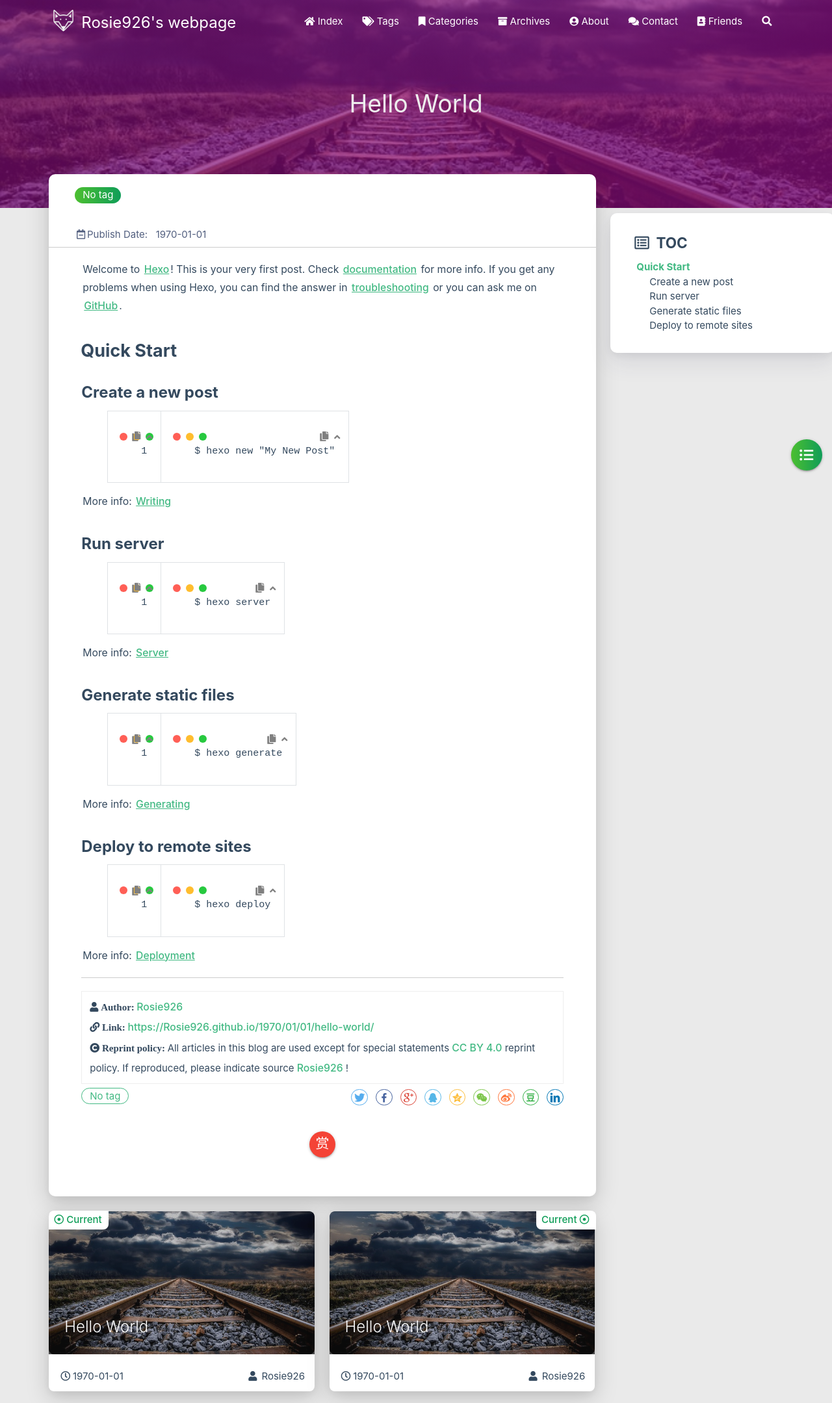
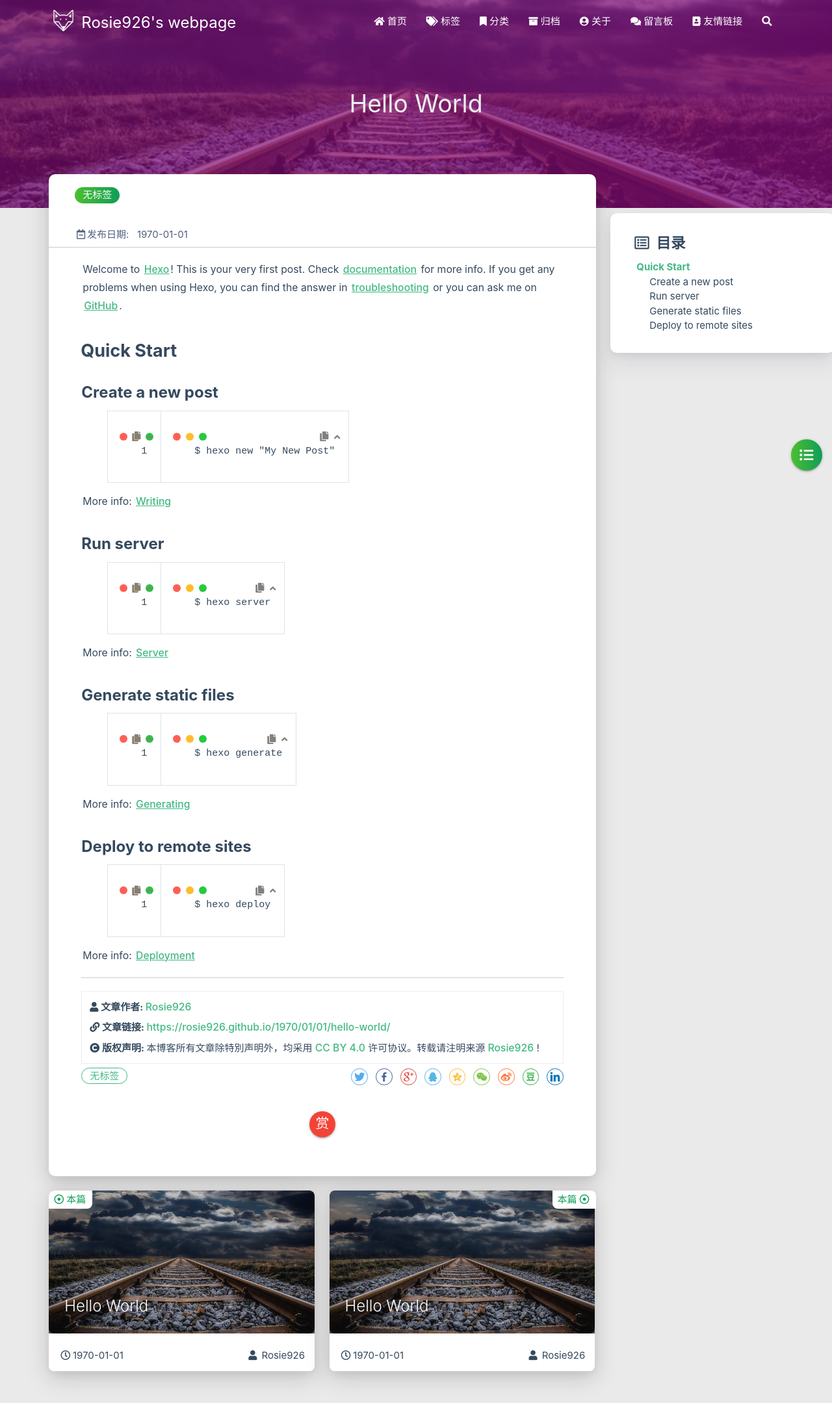
Before and after one commit to Rosie926/Rosie926.github.io, a plain HTML site: page 1970/01/01/hello-world/index.html in a window 1280 px wide. Shown: the top 2159 px of the page at 65% size. Drawn offline with Linux system fonts and the light colour scheme; some packages are replaced by stand-ins of ours; no server answers; a script that the page names is missing.

Commit message:
🎈 2022-01-18 11

```diff
--- a/1970/01/01/hello-world/index.html
+++ b/1970/01/01/hello-world/index.html
@@ -1,5 +1,5 @@
 <!DOCTYPE HTML>
-<html lang="en">
+<html lang="zh-CN">
 
 
 <head>
@@ -58,7 +58,7 @@
 
       <i class="fas fa-home" style="zoom: 0.6;"></i>
 
-      <span>Index</span>
+      <span>首页</span>
     </a>
 
   </li>
@@ -69,7 +69,7 @@
 
       <i class="fas fa-tags" style="zoom: 0.6;"></i>
 
-      <span>Tags</span>
+      <span>标签</span>
     </a>
 
   </li>
@@ -80,7 +80,7 @@
 
       <i class="fas fa-bookmark" style="zoom: 0.6;"></i>
 
-      <span>Categories</span>
+      <span>分类</span>
     </a>
 
   </li>
@@ -91,7 +91,7 @@
 
       <i class="fas fa-archive" style="zoom: 0.6;"></i>
 
-      <span>Archives</span>
+      <span>归档</span>
     </a>
 
   </li>
@@ -102,7 +102,7 @@
 
       <i class="fas fa-user-circle" style="zoom: 0.6;"></i>
 
-      <span>About</span>
+      <span>关于</span>
     </a>
 
   </li>
@@ -113,7 +113,7 @@
 
       <i class="fas fa-comments" style="zoom: 0.6;"></i>
 
-      <span>Contact</span>
+      <span>留言板</span>
     </a>
 
   </li>
@@ -124,14 +124,14 @@
 
       <i class="fas fa-address-book" style="zoom: 0.6;"></i>
 
-      <span>Friends</span>
+      <span>友情链接</span>
     </a>
 
   </li>
 
   <li>
     <a href="#searchModal" class="modal-trigger waves-effect waves-light">
-      <i id="searchIcon" class="fas fa-search" title="Search" style="zoom: 0.85;"></i>
+      <i id="searchIcon" class="fas fa-search" title="搜索" style="zoom: 0.85;"></i>
     </a>
   </li>
 </ul>
@@ -159,7 +159,7 @@
 
 			    <i class="fa-fw fas fa-home"></i>
 
-			Index
+			首页
 		</a>
 
         </li>
@@ -170,7 +170,7 @@
 
 			    <i class="fa-fw fas fa-tags"></i>
 
-			Tags
+			标签
 		</a>
 
         </li>
@@ -181,7 +181,7 @@
 
 			    <i class="fa-fw fas fa-bookmark"></i>
 
-			Categories
+			分类
 		</a>
 
         </li>
@@ -192,7 +192,7 @@
 
 			    <i class="fa-fw fas fa-archive"></i>
 
-			Archives
+			归档
 		</a>
 
         </li>
@@ -203,7 +203,7 @@
 
 			    <i class="fa-fw fas fa-user-circle"></i>
 
-			About
+			关于
 		</a>
 
         </li>
@@ -214,7 +214,7 @@
 
 			    <i class="fa-fw fas fa-comments"></i>
 
-			Contact
+			留言板
 		</a>
 
         </li>
@@ -225,7 +225,7 @@
 
 			    <i class="fa-fw fas fa-address-book"></i>
 
-			Friends
+			友情链接
 		</a>
 
         </li>
@@ -429,7 +429,7 @@
                 <div class="col s7">
 
                           <div class="article-tag">
-                            <span class="chip bg-color">No tag</span>
+                            <span class="chip bg-color">无标签</span>
                           </div>
 
                 </div>
@@ -441,7 +441,7 @@
             <div class="post-info">
 
                 <div class="post-date info-break-policy">
-                    <i class="far fa-calendar-minus fa-fw"></i>Publish Date:&nbsp;&nbsp;
+                    <i class="far fa-calendar-minus fa-fw"></i>发布日期:&nbsp;&nbsp;
                     1970-01-01
                 </div>
 
@@ -488,7 +488,7 @@
             <div class="reprint__author">
                 <span class="reprint-meta" style="font-weight: bold;">
                     <i class="fas fa-user">
-                        Author:
+                        文章作者:
                     </i>
                 </span>
                 <span class="reprint-info">
@@ -498,23 +498,23 @@
             <div class="reprint__type">
                 <span class="reprint-meta" style="font-weight: bold;">
                     <i class="fas fa-link">
-                        Link:
+                        文章链接:
                     </i>
                 </span>
                 <span class="reprint-info">
-                    <a href="https://Rosie926.github.io/1970/01/01/hello-world/">https://Rosie926.github.io/1970/01/01/hello-world/</a>
+                    <a href="https://rosie926.github.io/1970/01/01/hello-world/">https://rosie926.github.io/1970/01/01/hello-world/</a>
                 </span>
             </div>
             <div class="reprint__notice">
                 <span class="reprint-meta" style="font-weight: bold;">
                     <i class="fas fa-copyright">
-                        Reprint policy:
+                        版权声明:
                     </i>
                 </span>
                 <span class="reprint-info">
-                    All articles in this blog are used except for special statements
+                    本博客所有文章除特別声明外，均采用
                     <a href="https://creativecommons.org/licenses/by/4.0/deed.zh" rel="external nofollow noreferrer" target="_blank">CC BY 4.0</a>
-                    reprint policy. If reproduced, please indicate source
+                    许可协议。转载请注明来源
                     <a href="/about" target="_blank">Rosie926</a>
                     !
                 </span>
@@ -524,7 +524,7 @@
 
     <script async defer>
       document.addEventListener("copy", function (e) {
-        let toastHTML = '<span>Copied successfully, please follow the reprint policy of this article</span><button class="btn-flat toast-action" onclick="navToReprintStatement()" style="font-size: smaller">more</a>';
+        let toastHTML = '<span>复制成功，请遵循本文的转载规则</span><button class="btn-flat toast-action" onclick="navToReprintStatement()" style="font-size: smaller">查看</a>';
         M.toast({html: toastHTML})
       });
 
@@ -539,7 +539,7 @@
                 <div class="post-meta__tag-list" style="display: inline-block;">
 
                         <div class="article-tag">
-                            <span class="chip bg-color">No tag</span>
+                            <span class="chip bg-color">无标签</span>
                         </div>
 
                 </div>
@@ -713,7 +713,7 @@
 
         <div class="article col s12 m6" data-aos="fade-up" data-aos="fade-up">
             <div class="article-badge left-badge text-color">
-                <i class="far fa-dot-circle"></i>&nbsp;Current
+                <i class="far fa-dot-circle"></i>&nbsp;本篇
             </div>
             <div class="card">
                 <a href="/1970/01/01/hello-world/">
@@ -751,7 +751,7 @@
 
         <div class="article col s12 m6" data-aos="fade-up">
             <div class="article-badge right-badge text-color">
-                Current&nbsp;<i class="far fa-dot-circle"></i>
+                本篇&nbsp;<i class="far fa-dot-circle"></i>
             </div>
             <div class="card">
                 <a href="/1970/01/01/hello-world/">
@@ -814,7 +814,7 @@
     </div>
     <div id="toc-aside" class="expanded col l3 hide-on-med-and-down">
         <div class="toc-widget card" style="background-color: white;">
-            <div class="toc-title"><i class="far fa-list-alt"></i>&nbsp;&nbsp;TOC</div>
+            <div class="toc-title"><i class="far fa-list-alt"></i>&nbsp;&nbsp;目录</div>
             <div id="toc-content"></div>
         </div>
     </div>
@@ -987,13 +987,13 @@
 
 
                 <span id="busuanzi_container_site_pv">
-                &nbsp;|&nbsp;<i class="far fa-eye"></i>&nbsp;Total visits:&nbsp;
+                &nbsp;|&nbsp;<i class="far fa-eye"></i>&nbsp;总访问量:&nbsp;
                     <span id="busuanzi_value_site_pv" class="white-color"></span>
             </span>
 
 
                 <span id="busuanzi_container_site_uv">
-                &nbsp;|&nbsp;<i class="fas fa-users"></i>&nbsp;Total visitors:&nbsp;
+                &nbsp;|&nbsp;<i class="fas fa-users"></i>&nbsp;总访问人数:&nbsp;
                     <span id="busuanzi_value_site_uv" class="white-color"></span>
             </span>
 
@@ -1046,8 +1046,8 @@
 <div id="searchModal" class="modal">
     <div class="modal-content">
         <div class="search-header">
-            <span class="title"><i class="fas fa-search"></i>&nbsp;&nbsp;Search</span>
-            <input type="search" id="searchInput" name="s" placeholder="Please enter a search keyword"
+            <span class="title"><i class="fas fa-search"></i>&nbsp;&nbsp;搜索</span>
+            <input type="search" id="searchInput" name="s" placeholder="请输入搜索的关键字"
                    class="search-input">
         </div>
         <div id="searchResult"></div>
```
Also changed, not shown: archives/1970/01/index.html (+25 -25 lines), archives/1970/index.html (+25 -25 lines), archives/index.html (+25 -25 lines), index.html (+21 -21 lines).
